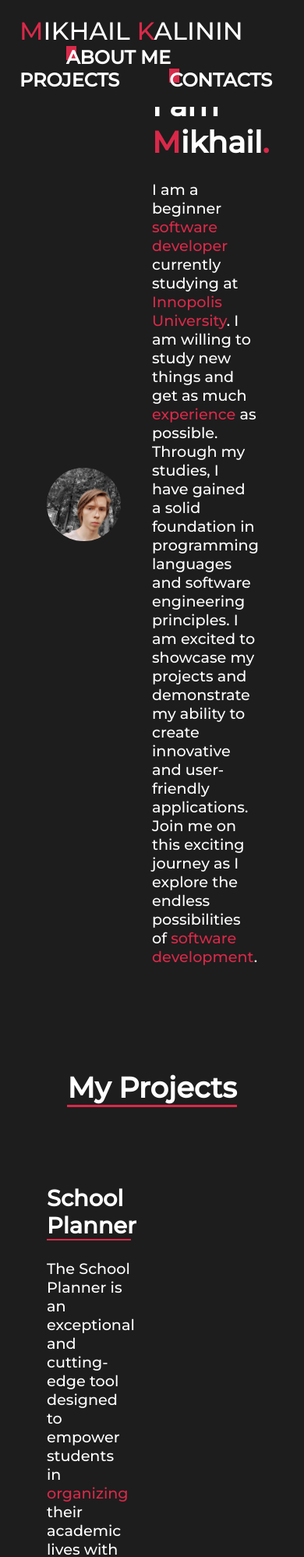
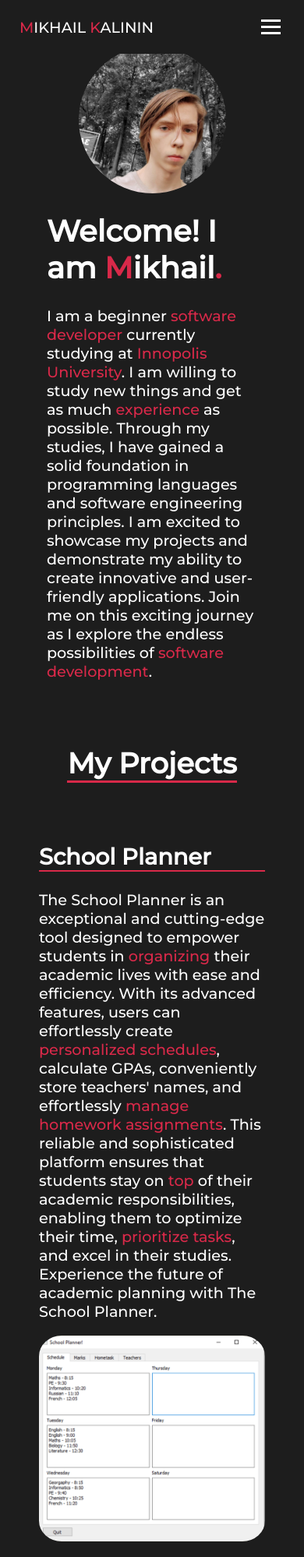
Before and after one commit to MishaBlin/portfolio, a plain HTML site: page index.html in a window 390 px wide. Shown: the top 1997 px of the page at 78% size. Drawn offline with Linux system fonts and the light colour scheme.

Commit message:
Homework 2

```diff
--- a/index.html
+++ b/index.html
@@ -3,7 +3,7 @@
 <head>
     <meta charset="UTF-8">
     <meta name="viewport" content="width=device-width, initial-scale=1.0">
-    <link rel="stylesheet" href="style.css">
+    <link rel="stylesheet" href="styles/style.css">
     <script src="https://kit.fontawesome.com/2d66f229f7.js" crossorigin="anonymous"></script>
     <title>Mikhail Kalinin</title>
 </head>
@@ -20,6 +20,11 @@
                         <li><div class="box"><a href="#projects">Projects</a></div></li>
                         <li><div class="box"><a href="#contacts">Contacts</a></div></li>
                     </ul>
+                    <div class="hamburger">
+                        <span class="bar"></span>
+                        <span class="bar"></span>
+                        <span class="bar"></span>
+                    </div>
                 </div>
             </div>
         </div>
@@ -99,5 +104,10 @@
                 <a href="mailto:mikhail_kalinin_a@mail.ru"><i class="fa-solid fa-at"></i></a></div>
         </div>
     </div>
+
+    <div class="button_comic">
+        <a href="comic.html">View Comic</a>
+    </div>
+
 </body>
 </html>
--- /dev/null
+++ b/styles/comic-style.css
@@ -0,0 +1,23 @@
+@import url('https://fonts.googleapis.com/css2?family=Montserrat:wght@500&display=swap');
+
+
+.request-wrapper {
+    display: flex;
+    flex-direction: column;
+    justify-content: center;
+    align-items: center;
+    text-align: center;
+    color: #fff;
+    font-family: Montserrat, sans-serif;
+}
+
+#request-image {
+    width: 50%;
+    height: 55%;
+}
+
+body {
+    background-color: #1D1D1D;
+    margin: 0;
+    padding: 0;
+}
--- a/style.css
+++ b/styles/style.css
@@ -32,7 +32,6 @@ header {
     right: 0;
     top: 0;
     margin: 0;
-    z-index: 11;
     background-color: #1D1D1D;
 }
 
@@ -44,10 +43,10 @@ header .header-wrap {
 }
 
 .header-wrap .logo a{
-    font-size: 2em;
+    font-size: 2rem;
     font-weight: 400;
     text-transform: uppercase;
-    font-family: 'Montserrat', sans-serif;
+    font-family: Montserrat, sans-serif;
     color: #ffffff;
 }
 
@@ -62,18 +61,18 @@ header .header-wrap {
 }
 
 .navbar-container ul li {
-    display: inline;
+    display: inline-flex;
     margin-left: 30px;
     padding: 0;
 }
 
 .navbar-container ul li a {
-    font-size: 1.5em;
+    font-size: 1.5rem;
     font-weight: 600;
     position: relative;
     color: white;
     text-transform: uppercase;
-    font-family: 'Montserrat', sans-serif;
+    font-family: Montserrat, sans-serif;
 }
 
 .box {
@@ -91,13 +90,26 @@ header .header-wrap {
     left: 0;
     height: 105%;
     background-color: #D82949;
-    transition-duration: 0.3s;
+    transition: 0.3s ease;
 }
 
 .box:hover::before {
     width: 100%;
 }
 
+.hamburger {
+    display: none;
+    cursor: pointer;
+}
+
+.bar {
+    display: block;
+    width: 25px;
+    height: 3px;
+    margin: 5px;
+    transform: 0.3 ease-in-out;
+    background-color: white;
+}
 
 .main-page {
     background-color: #1D1D1D;
@@ -106,7 +118,8 @@ header .header-wrap {
 }
 
 .main-page .wrapper-main {
-    display: inline-flex;
+    display: flex;
+    flex-direction: row;
     align-items: center;
     justify-content: space-between;
     width: 100%;
@@ -114,10 +127,10 @@ header .header-wrap {
 }
 
 .text-block {
-    color: white;
-    font-family: Montserrat;
+    color: #ffffff;
+    font-family: Montserrat, sans-serif;
     font-size: 1.2rem;
-    width: 50%;
+    min-width: 50%;
 }
 
 .text-block span {
@@ -125,7 +138,7 @@ header .header-wrap {
 }
 
 .main-page .photo-block {
-    width: 50%;
+    min-width: 50%;
 }
 
 #photo {
@@ -152,7 +165,7 @@ header .header-wrap {
 .projects {
     background-color: #1D1D1D;
     left: 0;
-    padding: 50px 60px;
+    padding: 0 50px;
     display: flex;
     align-items: center;
     flex-direction: column;
@@ -163,7 +176,7 @@ header .header-wrap {
     align-items: center;
     justify-content: space-between;
     width: 100%;
-    margin: 50px auto;
+    margin: 10% auto;
 }
 
 .project-block span {
@@ -189,14 +202,14 @@ header .header-wrap {
 
 .project-text-block {
     color: white;
-    font-family: Montserrat;
+    font-family: Montserrat,sans-serif;
     font-size: 1.2rem;
     width: 40%;
 }
 
 .contacts h1 {
     color:#ffffff;
-    font-family: 'Montserrat';
+    font-family: Montserrat,sans-serif;
     font-size: 2.3rem;
     font-weight: 600;
     border-bottom: #D82949 solid 3px;
@@ -229,7 +242,7 @@ header .header-wrap {
 
 .contact-block h3 {
     color: white;
-    font-family: 'Montserrat', sans-serif;
+    font-family: Montserrat, sans-serif;
     font-weight: 500;
     font-size: 1.5rem;
     border-bottom: #D82949 solid 2px;
@@ -239,3 +252,73 @@ header .header-wrap {
     font-size: 3rem;
     color:#D82949;
 }
+
+
+.button_comic {
+    text-align: center;
+    background-color: #1D1D1D;
+    padding: 10px;
+}
+
+.button_comic a {
+    color: #ffffff;
+    font-size: 2rem;
+    font-weight: 500;
+    background-color: #D82949;
+    border-radius: 10px;
+    padding: 2px;
+    font-family: Montserrat, sans-serif;
+}
+
+
+@media (max-width: 768px) {
+    .header-wrap .logo a{
+        font-size: 1.2rem;
+    }
+
+    .hamburger {
+        display: block;
+    }
+
+    .navbar-container ul {
+        display: none;
+    }
+
+    header .header-wrap {
+        justify-content: space-between;
+        align-items: center;
+        display: flex;
+        height: 100%;
+    }
+
+
+    .main-page .wrapper-main {
+        flex-direction: column;
+    }
+
+    .main-page .photo-block {
+        display: flex;
+        justify-content: center;
+        width: 100%;
+        height: 100%;
+        margin-top: 5vw;
+    }
+
+    #photo {
+        max-height: 100%;
+        min-width: 50%;
+    }
+
+    .project-block {
+        flex-direction: column;
+    }
+
+    .project-text-block {
+        width: 100%;
+    }
+
+    .screen-block {
+        width: 100%;
+        height: 100%;
+    }
+}
```
Also changed, not shown: comic.html (added, +17 -0 lines), scripts/comic-script.js (added, +34 -0 lines), 1 other file.
